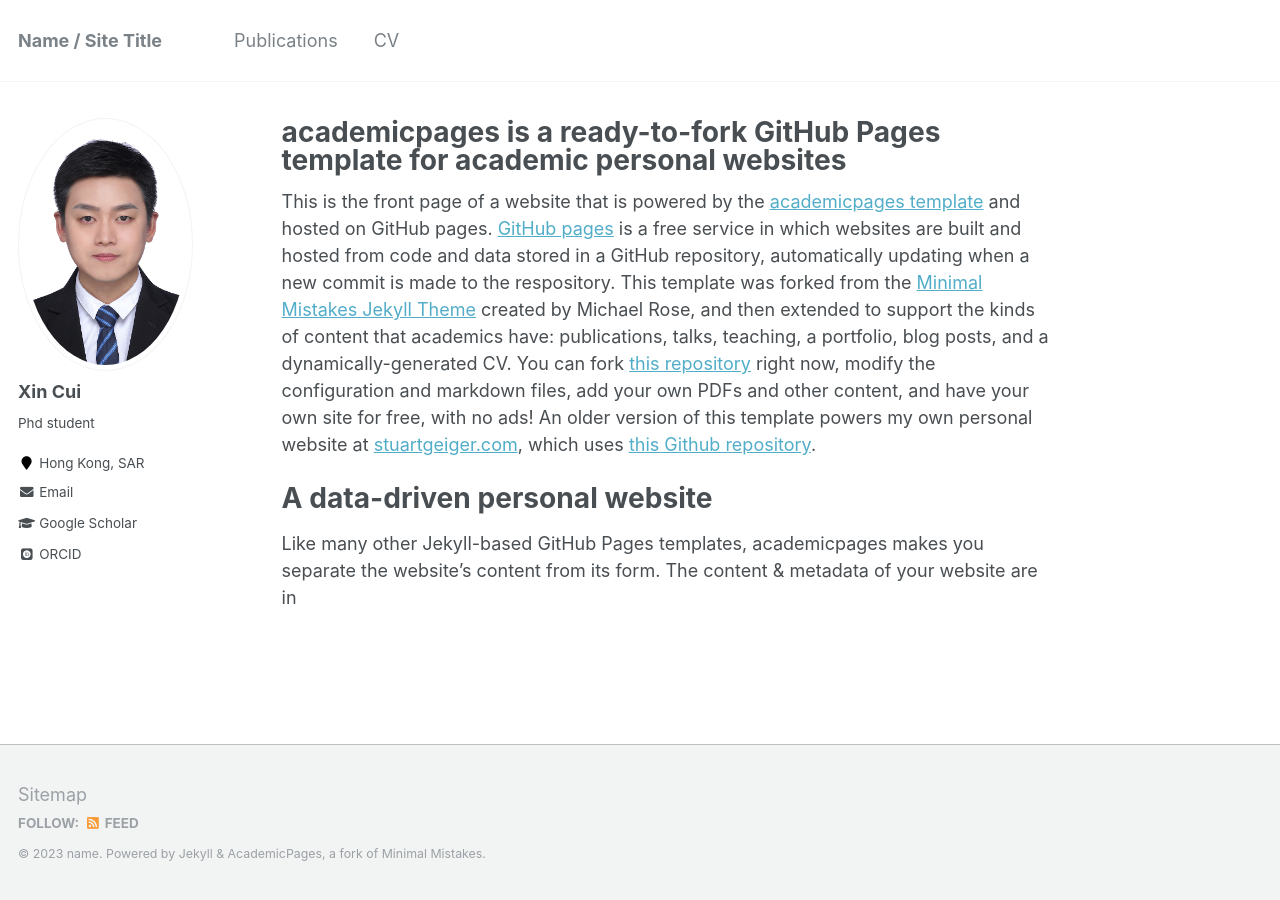
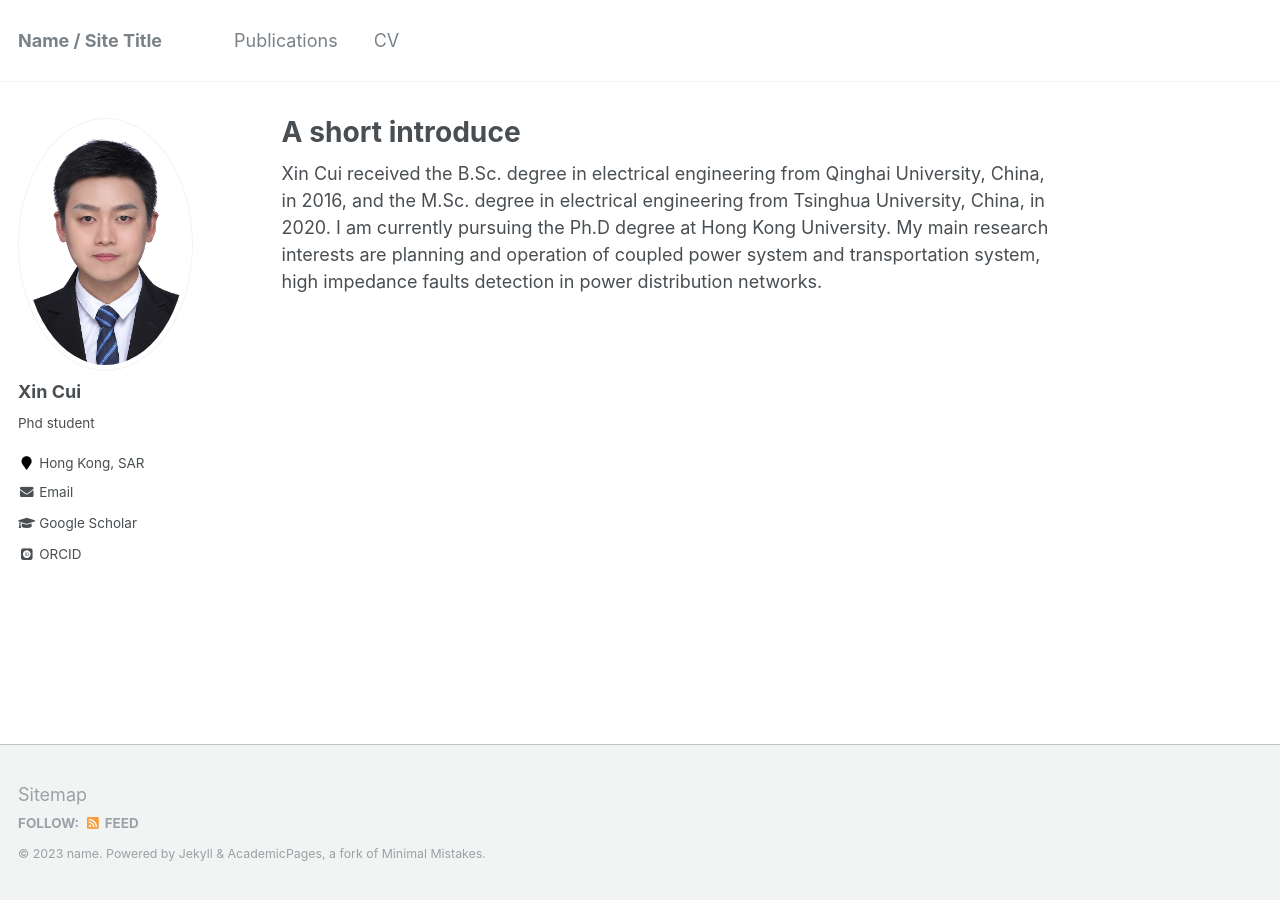
Before and after one commit to CUIXINPOWER/web, a Jekyll site: the page built from _pages/about.md, in a window 1280 px wide. Built offline with Jekyll 4.4.1, drawn with Linux system fonts in a browser that asks for light colours; some web fonts are replaced.

Commit message:
Update about.md

```diff
--- a/_pages/about.md
+++ b/_pages/about.md
@@ -1,6 +1,6 @@
 ---
 permalink: /
-title: "academicpages is a ready-to-fork GitHub Pages template for academic personal websites"
+title: "A short introduce"
 excerpt: "About me"
 author_profile: true
 redirect_from:
@@ -8,8 +8,4 @@ redirect_from:
   - /about.html
 ---
 
-This is the front page of a website that is powered by the [academicpages template](https://github.com/academicpages/academicpages.github.io) and hosted on GitHub pages. [GitHub pages](https://pages.github.com) is a free service in which websites are built and hosted from code and data stored in a GitHub repository, automatically updating when a new commit is made to the respository. This template was forked from the [Minimal Mistakes Jekyll Theme](https://mmistakes.github.io/minimal-mistakes/) created by Michael Rose, and then extended to support the kinds of content that academics have: publications, talks, teaching, a portfolio, blog posts, and a dynamically-generated CV. You can fork [this repository](https://github.com/academicpages/academicpages.github.io) right now, modify the configuration and markdown files, add your own PDFs and other content, and have your own site for free, with no ads! An older version of this template powers my own personal website at [stuartgeiger.com](http://stuartgeiger.com), which uses [this Github repository](https://github.com/staeiou/staeiou.github.io).
-
-A data-driven personal website
-======
-Like many other Jekyll-based GitHub Pages templates, academicpages makes you separate the website's content from its form. The content & metadata of your website are in
+Xin Cui received the B.Sc. degree in electrical engineering from Qinghai University, China, in 2016, and the M.Sc. degree in electrical engineering from Tsinghua University, China, in 2020. I am currently pursuing the Ph.D degree at Hong Kong University. My main research interests are planning and operation of coupled power system and transportation system, high impedance faults detection in power distribution networks.
```
